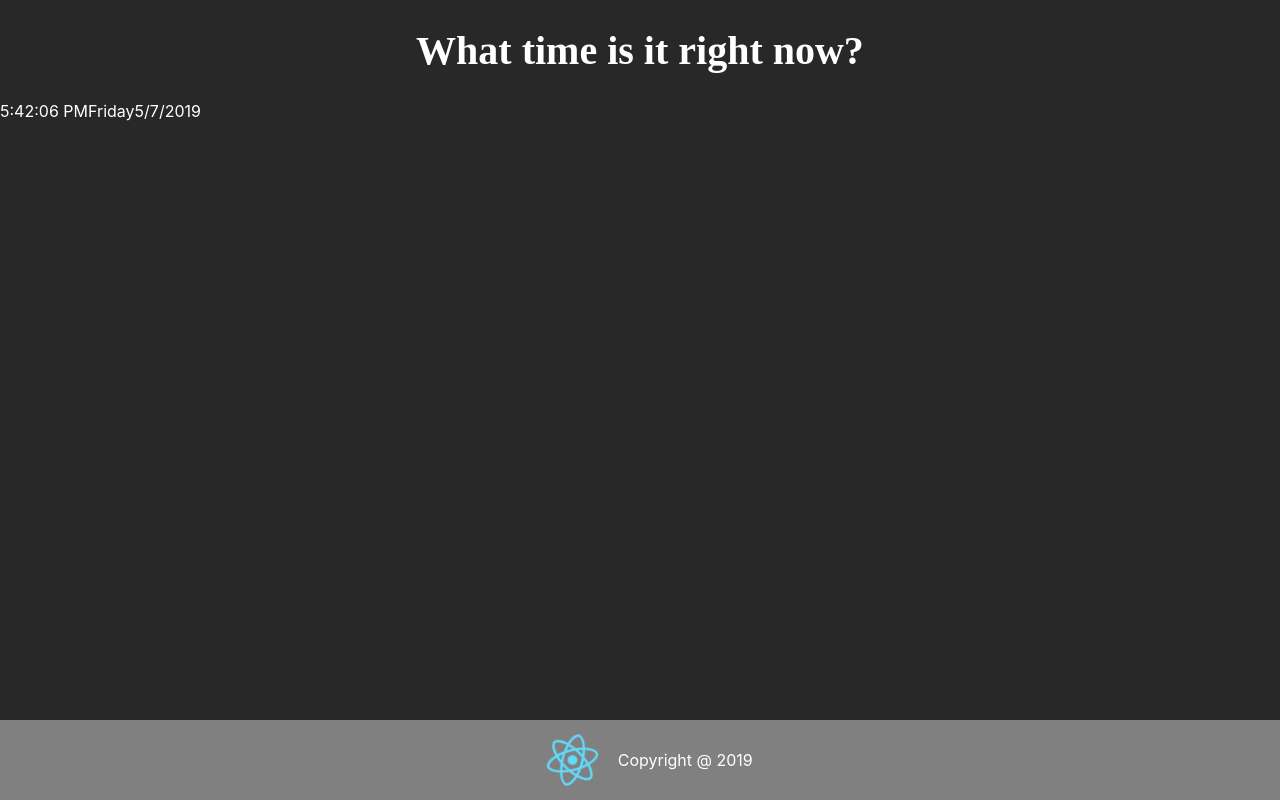
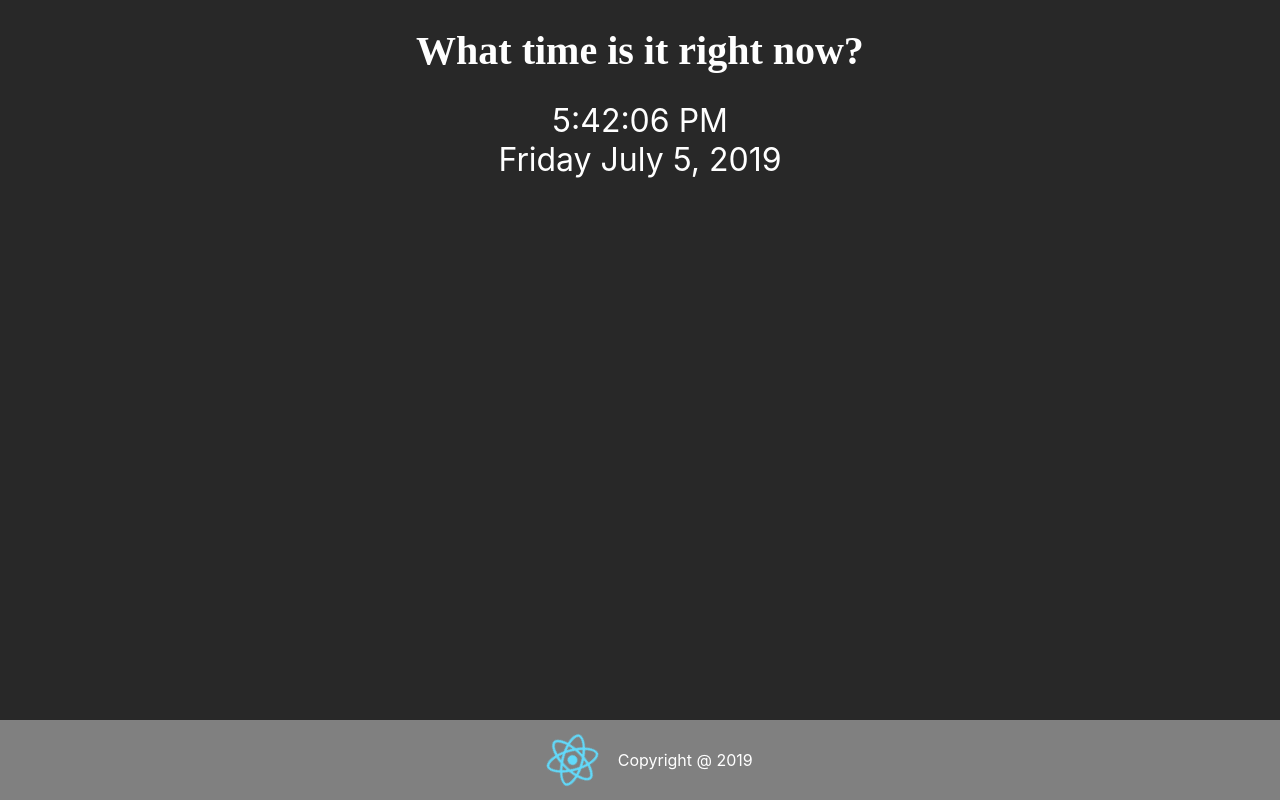
Before and after one commit to claeri27/what-time-is-it, a React (Create React App) app: page / in a window 1280 px wide. Built offline with nearby package versions, Linux system fonts and the light colour scheme; a web font is replaced by a local one.

Commit message:
Fixed clock formatting

```diff
--- a/src/components/Body.js
+++ b/src/components/Body.js
@@ -4,27 +4,26 @@ import styled from 'styled-components';
 const BodyContainer = styled.div`
 `;
 
-const TimeContainer = styled.div`
+const TimeAndDateContainer = styled.div`
   display: flex;
-  flex-direction: row;
+  flex-direction: column;
   align-items: center;
+  justify-content: center;
+  font-size: 2em;
 `;
 
-const DayContainer = styled.div`
+const TimeContainer = styled.div`
 `;
 
 const DateContainer = styled.div`
 `;
-
-const NumberContainer = styled.div`
-`
 
 const FormattedDate = () => {
   const rawDate = new Date()
   const [hours, setHours] = useState(rawDate.getHours());
   const [minutes, setMinutes] = useState(rawDate.getMinutes());
   const [seconds, setSeconds] = useState(rawDate.getSeconds());
-  const [month, setMonth] = useState(rawDate.getMonth() + 1);
+  const [month, setMonth] = useState(rawDate.getMonth());
   const [day, setDay] = useState(rawDate.getDay());
   const [year, setYear] = useState(rawDate.getFullYear())
   const [weekDay, setWeekDay] = useState(rawDate.getDay());
@@ -34,7 +33,7 @@ const FormattedDate = () => {
       setHours(new Date().getHours())
       setMinutes(new Date().getMinutes())
       setSeconds(new Date().getSeconds())
-      setMonth(new Date().getMonth() + 1)
+      setMonth(new Date().getMonth())
       setDay(new Date().getDay())
       setYear(new Date().getFullYear())
       setWeekDay(new Date().getDay())
@@ -47,36 +46,43 @@ const FormattedDate = () => {
 
   const dayOfTheWeek = () => {
     switch(weekDay) {
-      case 0:
-        return 'Sunday'
-      case 1:
-        return 'Monday'
-      case 2:
-        return 'Tuesday'
-      case 3:
-        return 'Wednesday'
-      case 4:
-        return 'Thursday'
-      case 5:
-        return 'Friday'
-      case 6:
-        return 'Saturday'
-      default:
-        return 'ERROR'
+      case 0: return 'Sunday'
+      case 1: return 'Monday'
+      case 2: return 'Tuesday'
+      case 3: return 'Wednesday'
+      case 4: return 'Thursday'
+      case 5: return 'Friday'
+      case 6: return 'Saturday'
+      default: return 'ERROR'
     }
   }
 
-  return <TimeContainer>
-    <NumberContainer>
+  const monthString = () => {
+    switch(month) {
+      case 0: return 'January'
+      case 1: return 'February'
+      case 2: return 'March'
+      case 3: return 'April'
+      case 4: return 'May'
+      case 5: return 'June'
+      case 6: return 'July'
+      case 7: return 'August'
+      case 8: return 'September'
+      case 9: return 'October'
+      case 10: return 'November'
+      case 11: return 'December'
+      default: return 'ERROR'
+    }
+  }
+
+  return <TimeAndDateContainer>
+    <TimeContainer>
       {hours > 12 ? hours - 12 : hours}:{minutes < 10 ? '0' + minutes : minutes}:{seconds < 10 ? '0' + seconds : seconds} {hours < 12 ? 'AM' : 'PM'}
-    </NumberContainer>
-    <DayContainer>
-      {dayOfTheWeek()}
-    </DayContainer>
+    </TimeContainer>
     <DateContainer>
-      {day}/{month}/{year}
+      {dayOfTheWeek()} {monthString()} {day}, {year}
     </DateContainer>
-  </TimeContainer>
+  </TimeAndDateContainer>
 }
 
 
```
